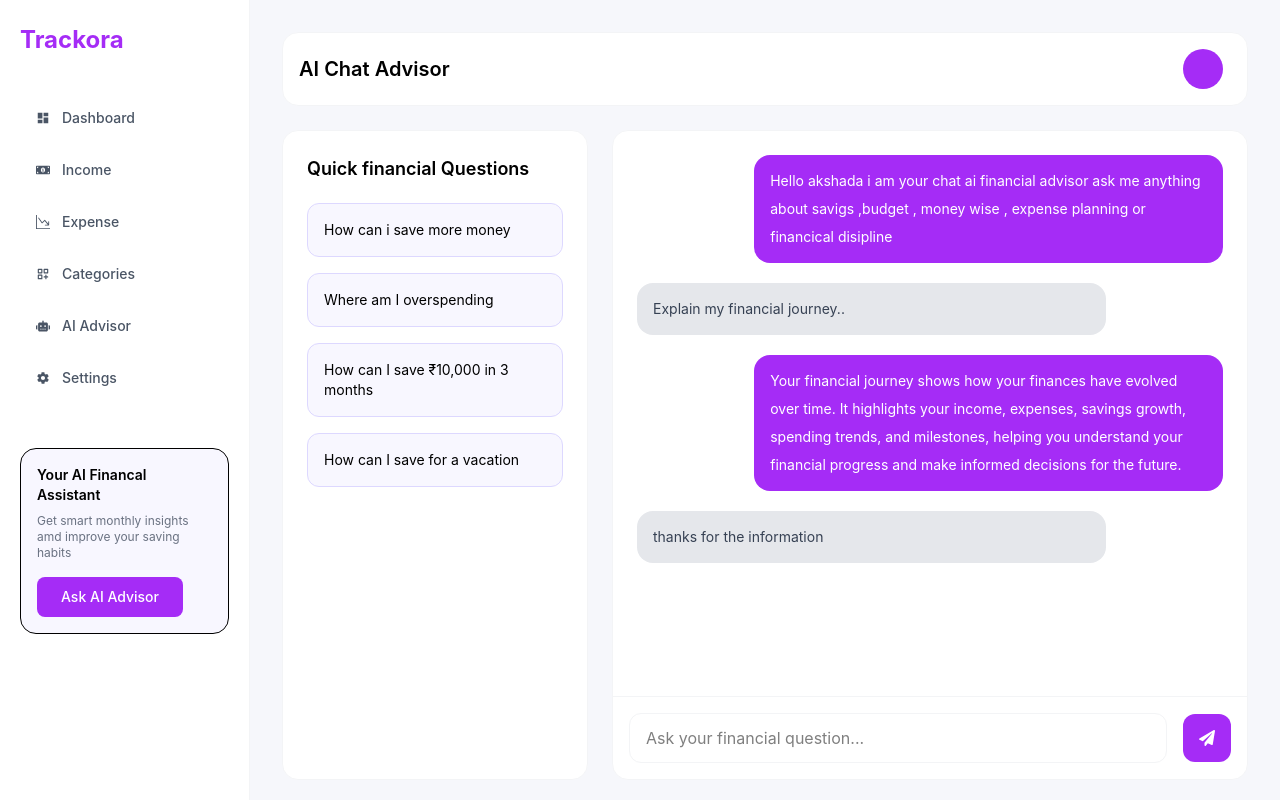
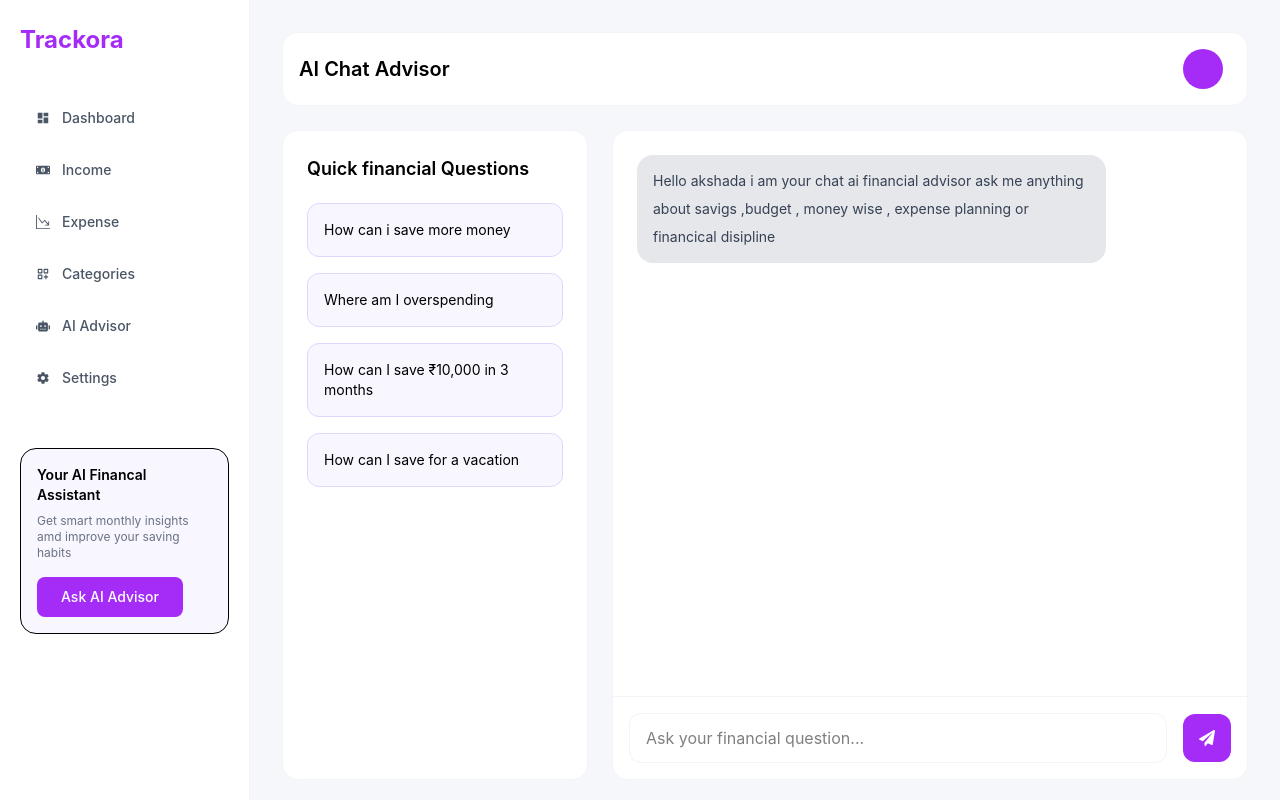
Before and after one commit to patilakshada342/Trackora, a React (Vite) app: page /aiChat in a window 1280 px wide. Built offline with nearby package versions, Linux system fonts and the light colour scheme.

Commit message:
aichat file

```diff
--- a/src/pages/AiChat.jsx
+++ b/src/pages/AiChat.jsx
@@ -23,7 +23,7 @@ function AiChat() {
 
     const handleSendMessage = async (text = input) => {
         const message = text.trim();
-
+console.log("sending msg:",message)
         if (!message || loading) return;
 
         setMessages((prev) => [
@@ -72,7 +72,11 @@ function AiChat() {
                         {
                             questions.map((item, index) => (
                                 <div className='space-y-4 mb-4'>
-                                    <button className='w-full text-left rounded-xl  bg-[#f8f7ff] border
+                                    <button
+                                    key = {index}
+                                    onClick={() => handleSendMessage(item.text)}
+                                    disabled ={loading}
+                                    className='w-full text-left rounded-xl  bg-[#f8f7ff] border
                              border-[#ddd8ff] p-4  text-sm hover:bg-[#f1edff] transition'>{item.text}</button>
                                 </div>
                             ))
@@ -82,38 +86,35 @@ function AiChat() {
                     <div className='lg:col-span-8  bg-white rounded-2xl border border-gray-100 flex flex-col overflow-hidden min-h-0'>
 
                         <div className='flex-1 min-h-0 overflow-y-auto p-6 space-y-5'>
-                            <div className={`max-w-[80%]  px-4 py-3 rounded-2xl text-sm leading-7
-                            ml-auto bg-[#a52cf6] text-white`}>
-                                Hello akshada i am your chat ai financial advisor ask me anything about savigs ,budget , money wise ,
-                                expense planning or financical disipline
-                            </div>
+
 
                             <div className={`max-w-[80%]  px-4 py-3 rounded-2xl text-sm leading-7
                             bg-gray-200 text-gray-700`}>
-                                Explain my financial journey..
+                                 Hello akshada i am your chat ai financial advisor ask me anything about savigs ,budget , money wise ,
+                                expense planning or financical disipline
+
                             </div>
-
-                            <div className={`max-w-[80%]  px-4 py-3 rounded-2xl text-sm leading-7
-                            ml-auto bg-[#a52cf6] text-white`}>
-                                Your financial journey shows how your finances have evolved over time. It highlights your income,
-                                expenses, savings growth, spending trends, and milestones, helping you understand your financial progress and make informed decisions for the future.
-                            </div>
-
-                            <div className={`max-w-[80%]  px-4 py-3 rounded-2xl text-sm leading-7
-                            bg-gray-200 text-gray-700`}>
-                                thanks for the information
-                            </div>
-
-
 
                         </div>
 
                         <div className='border-t border-gray-100 p-4 flex items-center gap-4 shrink-0' >
-                            <input type="text"
-                                placeholder='Ask your financial question...'
-                                className='flex-1 border border-gray-100 rounded-xl py-3 px-4 outline-none'
+                            <input
+                                type="text"
+                                placeholder="Ask your financial question..."
+                                className="flex-1 border border-gray-100 rounded-xl py-3 px-4 outline-none"
+                                value={input}
+                                onChange={(e) => setInput(e.target.value)}
+                                onKeyDown={(e) => {
+                                    if (e.key === 'Enter') {
+                                        handleSendMessage();
+                                    }
+                                }}
                             />
-                            <button className='w-12 h-12 rounded-xl bg-[#a52cf6] text-white flex items-center justify-center shrink-0'>
+                            <button
+                                onClick={() => handleSendMessage()}
+                                disabled={loading || !input.trim()}
+                                className='w-12 h-12 rounded-xl bg-[#a52cf6] text-white
+                            flex items-center justify-center shrink-0'>
                                 <FaPaperPlane />
                             </button>
                         </div>
```
